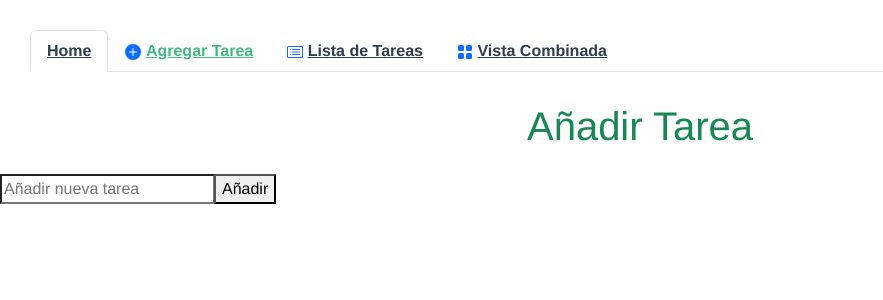
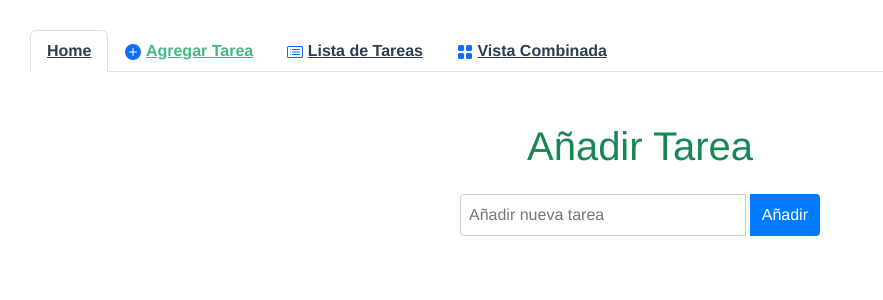
Before and after one commit to Ingrd24/vue.js_tarea_s7, a Vue app: page /addtask in a window 1280 px wide. Shown: the top 300 px of the page, without its empty margins (0-883 px from the left). Built offline with nearby package versions, Linux system fonts and the light colour scheme.

Commit message:
cambios varios

```diff
--- a/src/views/AddTask.vue
+++ b/src/views/AddTask.vue
@@ -11,23 +11,11 @@
       />
       <button @click="addTask" class="add-button">Añadir</button>
     </div>
-
-      <div v-if="tasks.length > 0" class="task-list">
-        <div v-for="task in tasks" :key="task.id" class="task-item">
-          <span :class="{ completed: task.completed }">{{ task.todo }}</span>
-          <div>
-            <button @click="toggleTaskCompletion(task)">
-              {{ task.completed ? 'Desmarcar' : 'Completar' }}
-            </button>
-            <button @click="deleteTask(task)">Eliminar</button>
-          </div>
-        </div>
-      </div>
   </div>
 </template>
 
 <script>
-  import { store, mutations } from '@/store';
+import { mutations } from '@/store';
 
 export default {
   name: "AddTask",
@@ -36,29 +24,42 @@
       newTask: "", // Campo para la nueva tarea
     };
   },
-    computed: {
-      tasks() {
-        return store.tasks; // Tareas del estado global
-      }
-    },
   methods: {
     addTask() {
-        if (this.newTask.trim() === "") return;
-        mutations.addTask(this.newTask); // Añade la tarea
-        this.newTask = ""; // Limpia el campo
-      },
-      deleteTask(task) {
-        const taskIndex = store.tasks.findIndex((t) => t.id === task.id);
-        if (taskIndex !== -1) {
-          mutations.deleteTask(taskIndex); // Elimina la tarea
-        }
-      },
-      toggleTaskCompletion(task) {
-        const taskIndex = store.tasks.findIndex((t) => t.id === task.id);
-        if (taskIndex !== -1) {
-          mutations.toggleTaskCompletion(taskIndex); // Cambia el estado de la tarea
-        }
+      if (this.newTask.trim() === "") return; // No añadir tareas vacías
+      mutations.addTask(this.newTask); // Añade la tarea al estado global
+      this.newTask = ""; // Limpia el campo de entrada
     }
   }
 };
 </script>
+
+<style scoped>
+.add-task-container {
+  padding: 20px;
+  max-width: 400px;
+  margin: 0 auto;
+}
+
+.input-group {
+  display: flex;
+  margin-bottom: 10px;
+}
+
+.task-input {
+  flex-grow: 1;
+  padding: 8px;
+  margin-right: 5px;
+  border: 1px solid #ccc;
+  border-radius: 4px;
+}
+
+.add-button {
+  padding: 8px 12px;
+  border: none;
+  border-radius: 4px;
+  background-color: #007bff;
+  color: white;
+  cursor: pointer;
+}
+</style>
```
Lines whose indentation alone changed are shown as unchanged.
